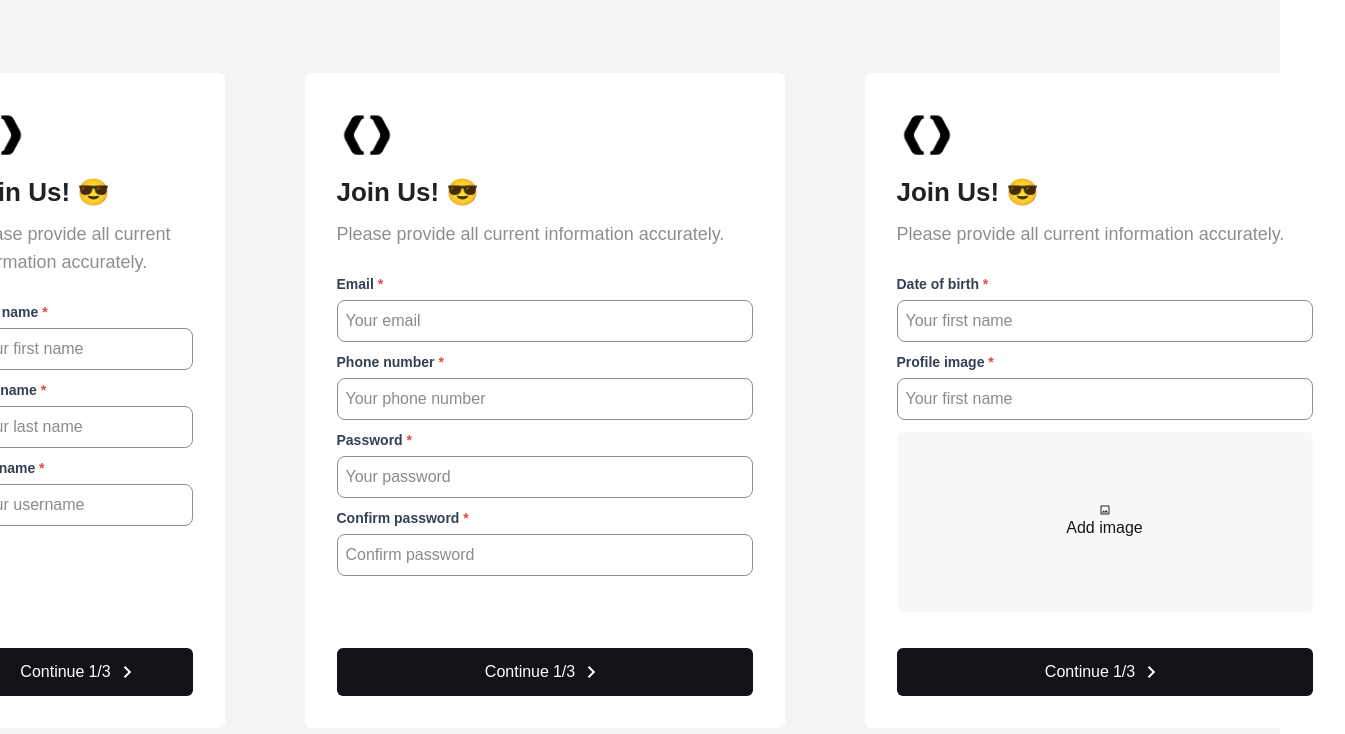
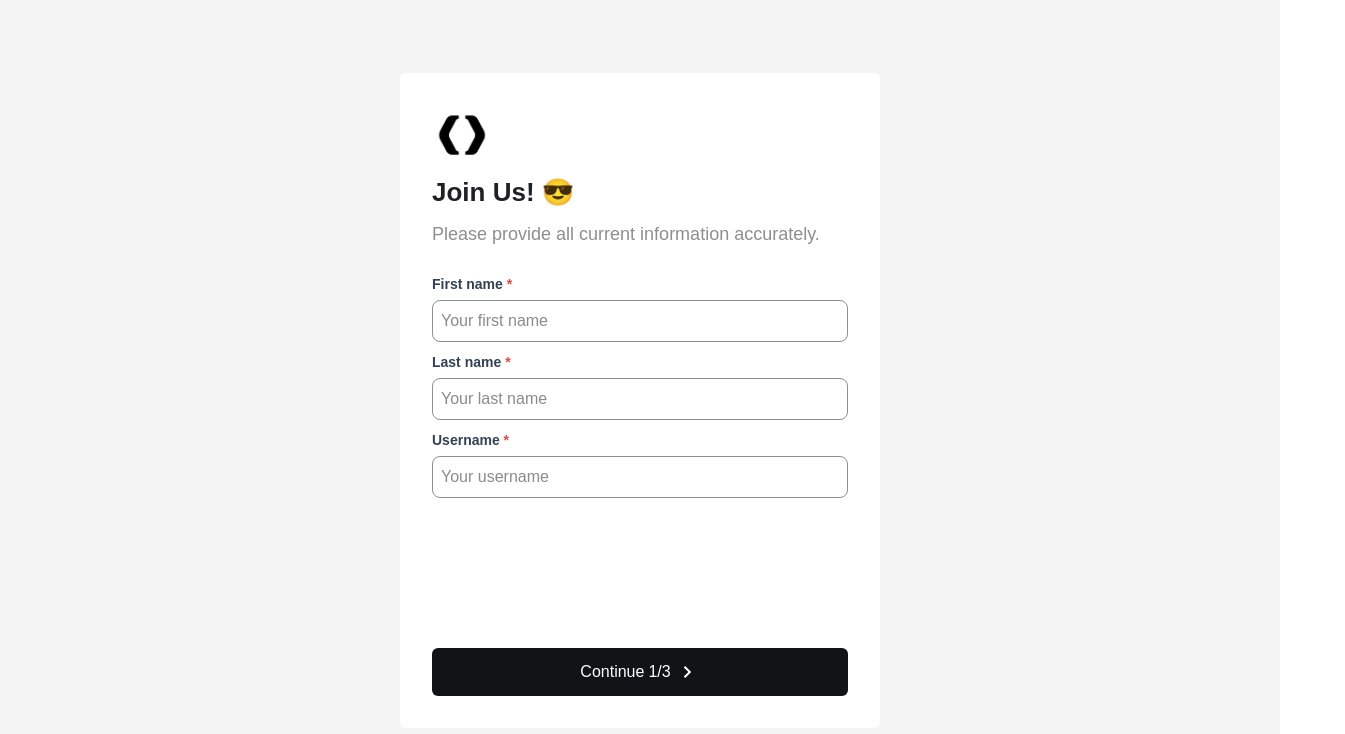
Before and after one commit to TugsbiligtDev/form-app, a Next.js app: page / in a window 1280 px wide. Shown: the top 734 px of the page, 1345 px wide, since content can reach past the window. Built offline with nearby package versions, Linux system fonts and the light colour scheme.

Commit message:
add some logic

```diff
--- /dev/null
+++ b/src/components/Button.jsx
@@ -0,0 +1,28 @@
+import React from "react";
+
+const Button = ({ step, onNext, onBack }) => {
+  return (
+    <div className="flex gap-2">
+      {onBack && (
+        <div
+          onClick={onBack}
+          className="flex justify-center items-center w-[40%] bg-white rounded-md border border-[#CBD5E1] text-[#202124] py-3 px-2.5 gap-1 "
+        >
+          <img src="./chevron_left.svg" alt="right icon" />
+          <p>Back</p>
+        </div>
+      )}
+
+      <div
+        onClick={onNext}
+        className="flex justify-center items-center w-full bg-[#121316] rounded-md text-white py-3 px-2.5 gap-1"
+      >
+        <p>Continue</p>
+        <p>{step}/3</p>
+        <img src="./chevron_right.svg" alt="right icon" />
+      </div>
+    </div>
+  );
+};
+
+export default Button;
--- a/src/components/FirstStep.jsx
+++ b/src/components/FirstStep.jsx
@@ -1,7 +1,8 @@
 import React from "react";
 import Input from "./Input";
+import Button from "./Button";
 
-const FirstStep = () => {
+const FirstStep = ({ nextStep }) => {
   return (
     <div className="w-[480px] h-[655px] bg-white rounded-md p-8 flex flex-col justify-between">
       <div>
@@ -15,16 +16,13 @@ const FirstStep = () => {
           </p>
         </div>
         <div className="flex flex-col gap-3">
-          <Input text="First name" value="Your first name" />
-          <Input text="Last name " value="Your last name" />
-          <Input text="Username " value="Your username" />
+          <Input type="text" text="First name" value="Your first name" />
+          <Input type="text" text="Last name " value="Your last name" />
+          <Input type="text" text="Username " value="Your username" />
         </div>
       </div>
-      <div className="flex justify-center items-center w-full bg-[#121316] rounded-md text-white py-3 px-2.5 gap-1">
-        <p>Continue</p>
-        <p>1/3</p>
-        <img src="./chevron_right.svg" alt="right icon" />
-      </div>
+
+      <Button step={1} onNext={nextStep} />
     </div>
   );
 };
--- a/src/components/Input.jsx
+++ b/src/components/Input.jsx
@@ -1,13 +1,13 @@
 import React from "react";
 
-const Input = ({ text, value }) => {
+const Input = ({ text, value, type }) => {
   return (
     <div className="flex flex-col gap-2">
       <p className="text-[#334155] text-sm font-semibold leading-4">
         {text} <span className="text-[#E14942]">*</span>
       </p>
       <input
-        type="text"
+        type={type}
         placeholder={value}
         className="border border-[#8B8E95] rounded-lg p-2 outline-[#0CA5E9] text-base font-normal"
       />
--- /dev/null
+++ b/src/components/MultiStepForm.jsx
@@ -0,0 +1,38 @@
+import React, { useState } from "react";
+import FirstStep from "./FirstStep";
+import SecondStep from "./SecondStep";
+import ThirdStep from "./ThirdStep";
+import Success from "./Success";
+
+const MultiStepForm = () => {
+  const [step, setStep] = useState(1);
+
+  const nextStep = () => {
+    setStep(step + 1);
+  };
+  const prevStep = () => {
+    setStep(step - 1);
+  };
+  const [formData, setFormData] = useState({
+    firstName: "",
+    lastName: "",
+    userName: "",
+    email: "",
+    phoneNumber: "",
+    password: "",
+    confirmPassword: "",
+    birth: "",
+  });
+
+  if (step === 1) {
+    return <FirstStep nextStep={nextStep} />;
+  } else if (step === 2) {
+    return <SecondStep nextStep={nextStep} prevStep={prevStep} />;
+  } else if (step === 3) {
+    return <ThirdStep nextStep={nextStep} prevStep={prevStep} />;
+  } else {
+    return <Success prevStep={prevStep} />;
+  }
+};
+
+export default MultiStepForm;
--- a/src/components/SecondStep.jsx
+++ b/src/components/SecondStep.jsx
@@ -1,7 +1,8 @@
 import React from "react";
 import Input from "./Input";
+import Button from "./Button";
 
-const SecondStep = () => {
+const SecondStep = ({ nextStep, prevStep }) => {
   return (
     <div>
       <div className="w-[480px] h-[655px] bg-white rounded-md p-8 flex flex-col justify-between">
@@ -16,17 +17,21 @@ const SecondStep = () => {
             </p>
           </div>
           <div className="flex flex-col gap-3">
-            <Input text="Email " value="Your email" />
-            <Input text="Phone number " value="Your phone number" />
-            <Input text="Password " value="Your password" />
-            <Input text="Confirm password " value="Confirm password" />
+            <Input type="email" text="Email " value="Your email" />
+            <Input
+              type="number"
+              text="Phone number "
+              value="Your phone number"
+            />
+            <Input type="password" text="Password " value="Your password" />
+            <Input
+              type="password"
+              text="Confirm password "
+              value="Confirm password"
+            />
           </div>
         </div>
-        <div className="flex justify-center items-center w-full bg-[#121316] rounded-md text-white py-3 px-2.5 gap-1">
-          <p>Continue</p>
-          <p>1/3</p>
-          <img src="./chevron_right.svg" alt="right icon" />
-        </div>
+        <Button step={2} onBack={prevStep} onNext={nextStep} />
       </div>
     </div>
   );
--- /dev/null
+++ b/src/components/Success.jsx
@@ -0,0 +1,19 @@
+import React from "react";
+
+const Success = () => {
+  return (
+    <div className="w-[480px] h-auto bg-white rounded-md p-8 flex flex-col justify-between">
+      <div className="flex flex-col gap-2 pb-7">
+        <img src="./logo.png" alt="logo" width={60} height={60} />
+        <h2 className="text-[#202124] text-[26px] font-semibold ">
+          You're All Set 🔥
+        </h2>
+        <p className="text-[#8E8E8E] text-lg font-normal">
+          We have received your submission. Thank you!
+        </p>
+      </div>
+    </div>
+  );
+};
+
+export default Success;
--- a/src/components/ThirdStep.jsx
+++ b/src/components/ThirdStep.jsx
@@ -1,7 +1,8 @@
 import React from "react";
 import Input from "./Input";
+import Button from "./Button";
 
-const ThirdStep = () => {
+const ThirdStep = ({ nextStep, prevStep }) => {
   return (
     <div>
       <div className="w-[480px] h-[655px] bg-white rounded-md p-8 flex flex-col justify-between">
@@ -16,19 +17,17 @@ const ThirdStep = () => {
             </p>
           </div>
           <div className="flex flex-col gap-3">
-            <Input text="Date of birth " value="Your first name" />
-            <Input text="Profile image" value="Your first name" />
-            <div className="w-full h-[180px] rounded-md bg-[#7F7F800D] flex flex-col justify-center items-center">
+            <Input type="date" text="Date of birth " value="--/--/--" />
+            <p className="text-[#334155] text-sm font-semibold leading-4">
+              Profile image <span className="text-[#E14942]">*</span>
+            </p>
+            <div className="w-full h-[180px] rounded-md bg-[#7F7F800D] flex flex-col justify-center items-center gap-2">
               <img src="./pic.svg" alt="pic" />
-              <p>Add image</p>
+              <p className="text-[#09090B] text-sm font-medium">Add image</p>
             </div>
           </div>
         </div>
-        <div className="flex justify-center items-center w-full bg-[#121316] rounded-md text-white py-3 px-2.5 gap-1">
-          <p>Continue</p>
-          <p>1/3</p>
-          <img src="./chevron_right.svg" alt="right icon" />
-        </div>
+        <Button step={3} onBack={prevStep} onNext={nextStep} />
       </div>
     </div>
   );
--- a/src/pages/index.jsx
+++ b/src/pages/index.jsx
@@ -1,14 +1,9 @@
-import FirstStep from "@/components/FirstStep";
-import SecondStep from "@/components/SecondStep";
-import ThirdStep from "@/components/ThirdStep";
-import React from "react";
+import MultiStepForm from "@/components/MultiStepForm";
 
 const index = () => {
   return (
-    <div className="h-screen w-screen bg-[#F4F4F4] flex justify-center items-center  gap-20">
-      <FirstStep />
-      <SecondStep />
-      <ThirdStep />
+    <div className="h-screen w-screen bg-[#F4F4F4] flex justify-center items-center gap-20">
+      <MultiStepForm />
     </div>
   );
 };
```
